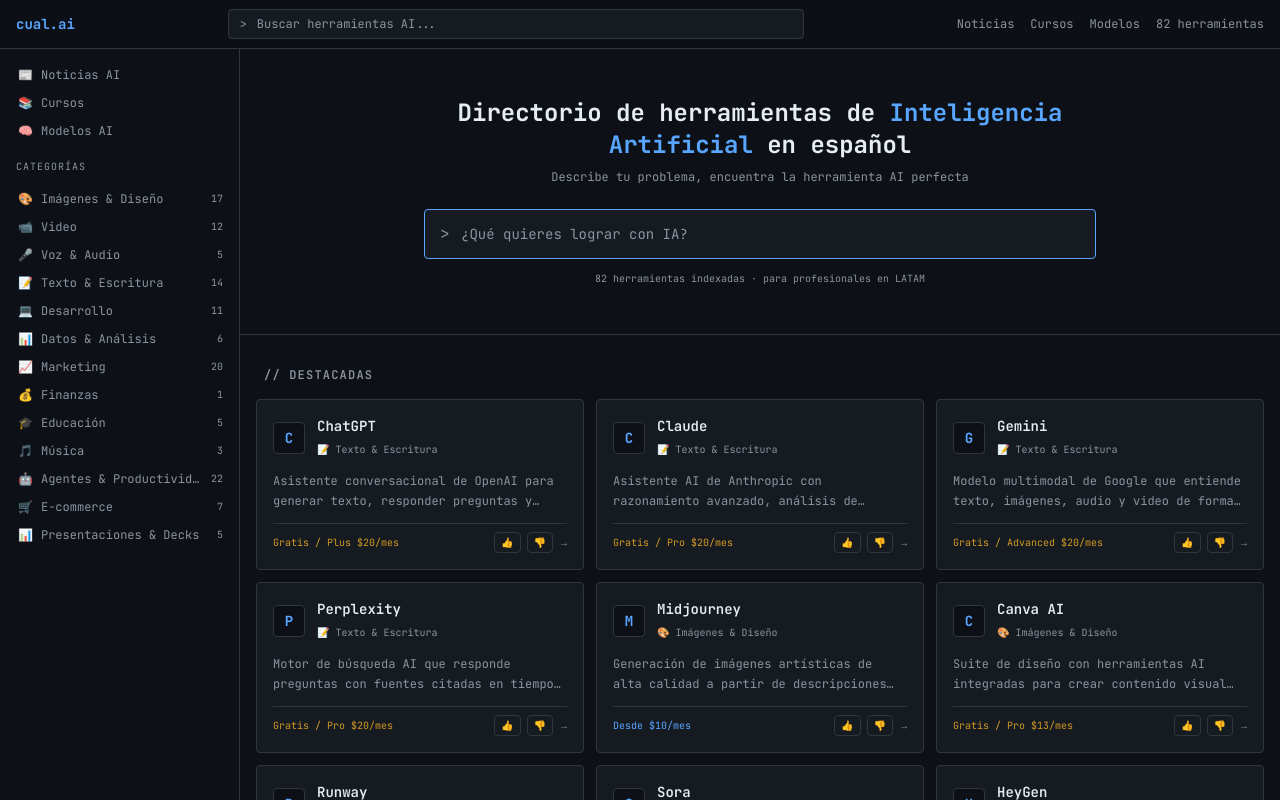
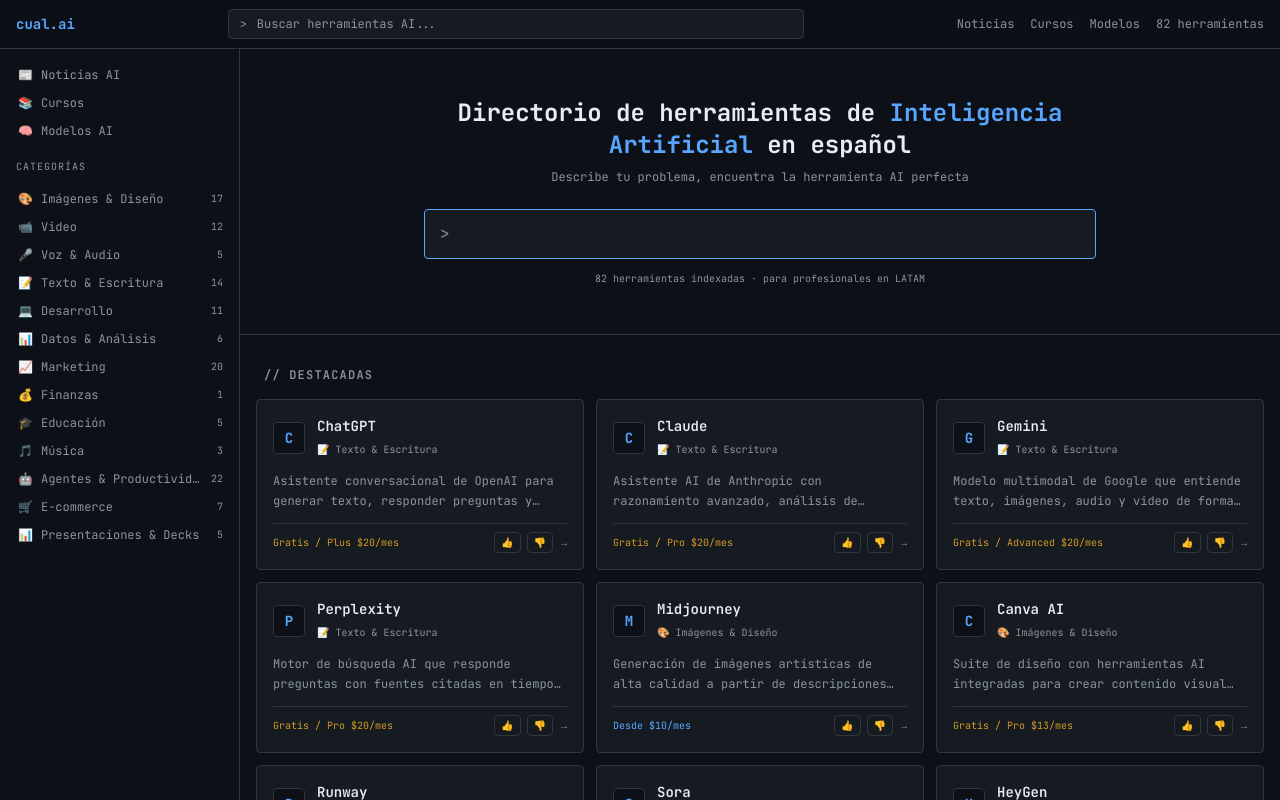
Before and after one commit to nivito/cualai, a Next.js app: page / in a window 1280 px wide. Shown: the top 800 px of the page. Built offline with nearby package versions, Linux system fonts and the light colour scheme; no server answers.

Commit message:
fix: animated placeholder tracks end of text when overflowing
- Reemplaza placeholder nativo por overlay div
- Mide ancho del texto en cada keystroke y aplica translateX
- El cursor siempre visible al final del texto
- Cursor parpadeante con animate-pulse

```diff
--- a/src/components/search/SearchBar.tsx
+++ b/src/components/search/SearchBar.tsx
@@ -17,10 +17,10 @@
   "ej: crear presentaciones en minutos",
 ];
 
-const TYPING_SPEED = 45;    // ms por carácter escribiendo
-const DELETING_SPEED = 25;  // ms por carácter borrando
-const PAUSE_AFTER = 2200;   // ms antes de borrar
-const PAUSE_BEFORE = 400;   // ms antes de escribir el siguiente
+const TYPING_SPEED = 45;
+const DELETING_SPEED = 25;
+const PAUSE_AFTER = 2200;
+const PAUSE_BEFORE = 400;
 
 function useTypingPlaceholder(active: boolean) {
   const [displayed, setDisplayed] = useState("");
@@ -30,7 +30,6 @@
 
   useEffect(() => {
     if (!active) return;
-
     const current = PLACEHOLDERS[index];
 
     if (phase === "typing") {
@@ -78,7 +77,24 @@
   const [query, setQuery] = useState(defaultValue);
   const [focused, setFocused] = useState(false);
   const router = useRouter();
-  const animatedPlaceholder = useTypingPlaceholder(!focused && !query);
+  const showAnimation = !focused && !query;
+  const animatedPlaceholder = useTypingPlaceholder(showAnimation);
+
+  // Refs para medir overflow y desplazar el texto
+  const containerRef = useRef<HTMLDivElement>(null);
+  const textRef = useRef<HTMLSpanElement>(null);
+  const [translateX, setTranslateX] = useState(0);
+
+  useEffect(() => {
+    if (!showAnimation || !containerRef.current || !textRef.current) {
+      setTranslateX(0);
+      return;
+    }
+    const containerWidth = containerRef.current.offsetWidth;
+    const textWidth = textRef.current.offsetWidth;
+    const overflow = textWidth - containerWidth;
+    setTranslateX(overflow > 0 ? -overflow : 0);
+  }, [animatedPlaceholder, showAnimation]);
 
   function handleSubmit(e: React.FormEvent) {
     e.preventDefault();
@@ -90,25 +106,48 @@
   return (
     <form onSubmit={handleSubmit} className="w-full">
       <div className="relative">
+        {/* Prompt > */}
         <span
-          className={`absolute left-4 top-1/2 -translate-y-1/2 text-text-muted ${
+          className={`absolute left-4 top-1/2 -translate-y-1/2 text-text-muted pointer-events-none z-10 ${
             large ? "text-base" : "text-xs"
           }`}
         >
           &gt;
         </span>
+
+        {/* Input real */}
         <input
           type="text"
           value={query}
           onChange={(e) => setQuery(e.target.value)}
           onFocus={() => setFocused(true)}
           onBlur={() => setFocused(false)}
-          placeholder={focused || query ? "¿Qué quieres lograr con IA?" : animatedPlaceholder}
           autoFocus={autoFocus}
-          className={`w-full bg-bg-card border border-border rounded text-text placeholder:text-text-muted focus:outline-none focus:border-accent transition-colors ${
+          placeholder=""
+          className={`w-full bg-bg-card border border-border rounded text-text focus:outline-none focus:border-accent transition-colors ${
             large ? "px-4 py-3.5 pl-9 text-sm" : "px-3 py-2 pl-7 text-xs"
           }`}
         />
+
+        {/* Placeholder animado — visible solo cuando no hay texto ni foco */}
+        {showAnimation && (
+          <div
+            ref={containerRef}
+            className={`absolute inset-0 pointer-events-none overflow-hidden flex items-center ${
+              large ? "pl-9 pr-4 text-sm" : "pl-7 pr-3 text-xs"
+            }`}
+          >
+            <span
+              ref={textRef}
+              className="text-text-muted whitespace-nowrap transition-transform duration-75"
+              style={{ transform: `translateX(${translateX}px)` }}
+            >
+              {animatedPlaceholder}
+              {/* Cursor parpadeante */}
+              <span className="animate-pulse opacity-70">▌</span>
+            </span>
+          </div>
+        )}
       </div>
     </form>
   );
```
